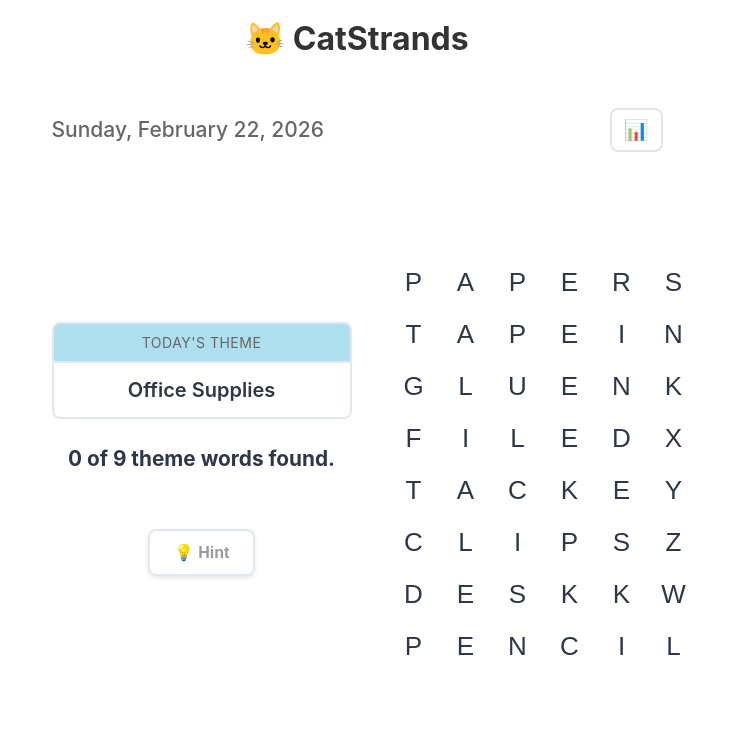
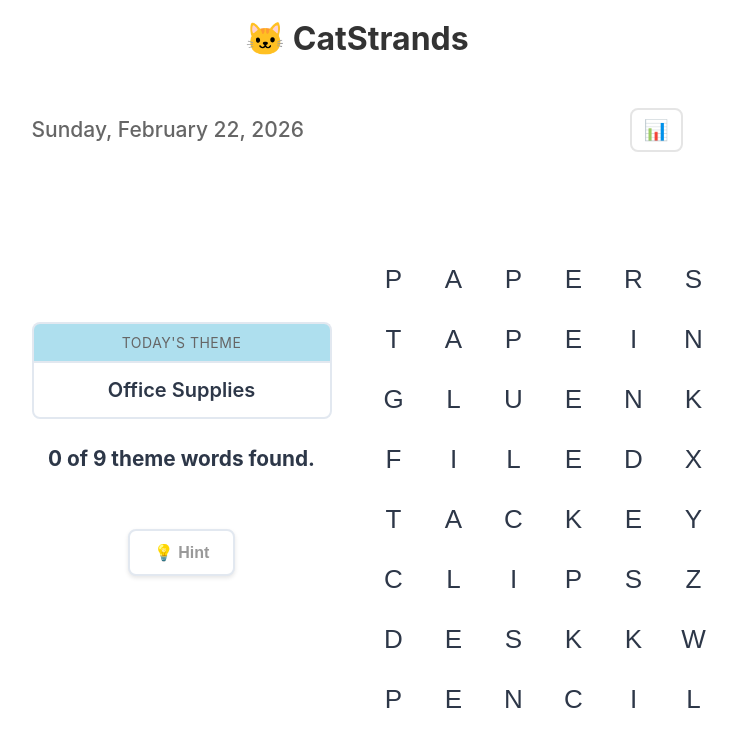
Before and after one commit to slmingol/catstrands, a React (Vite) app: page / in a window 1280 px wide. Shown: the top 746 px of the page, without its empty margins (283-1020 px from the left). Built offline with nearby package versions, Linux system fonts and the light colour scheme.

Commit message:
Double spacing between letters (8px to 16px gap)

```diff
--- a/src/components/StrandsGame.css
+++ b/src/components/StrandsGame.css
@@ -210,7 +210,7 @@
 
 .grid {
   display: grid;
-  gap: 8px;
+  gap: 16px;
   width: fit-content;
   margin: 0 auto;
   user-select: none;
```
